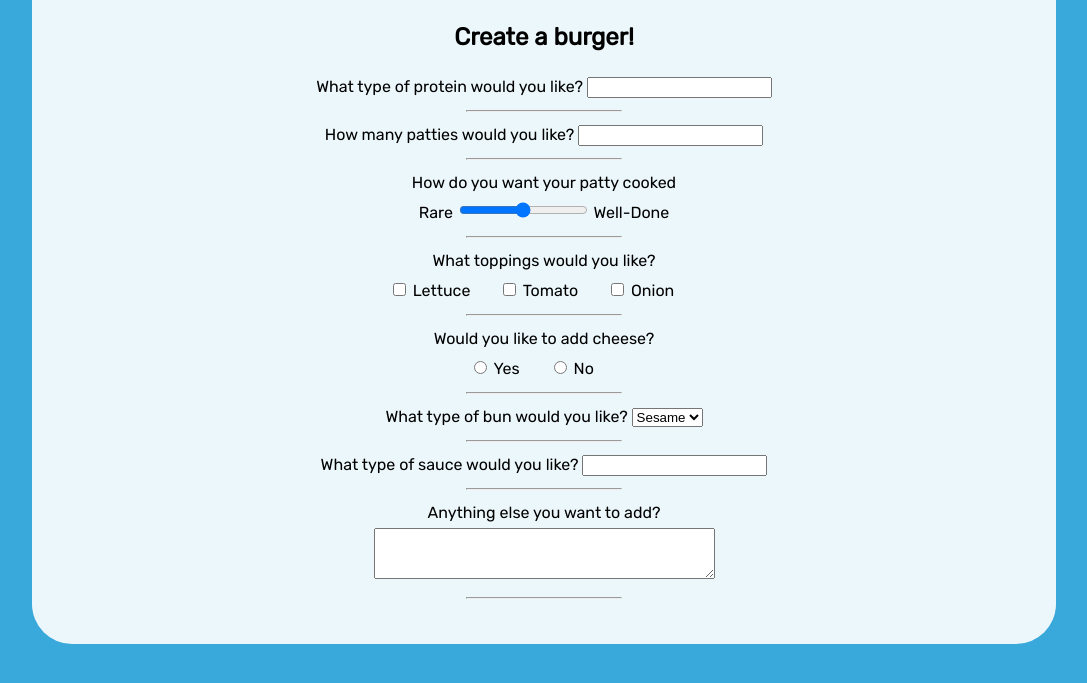
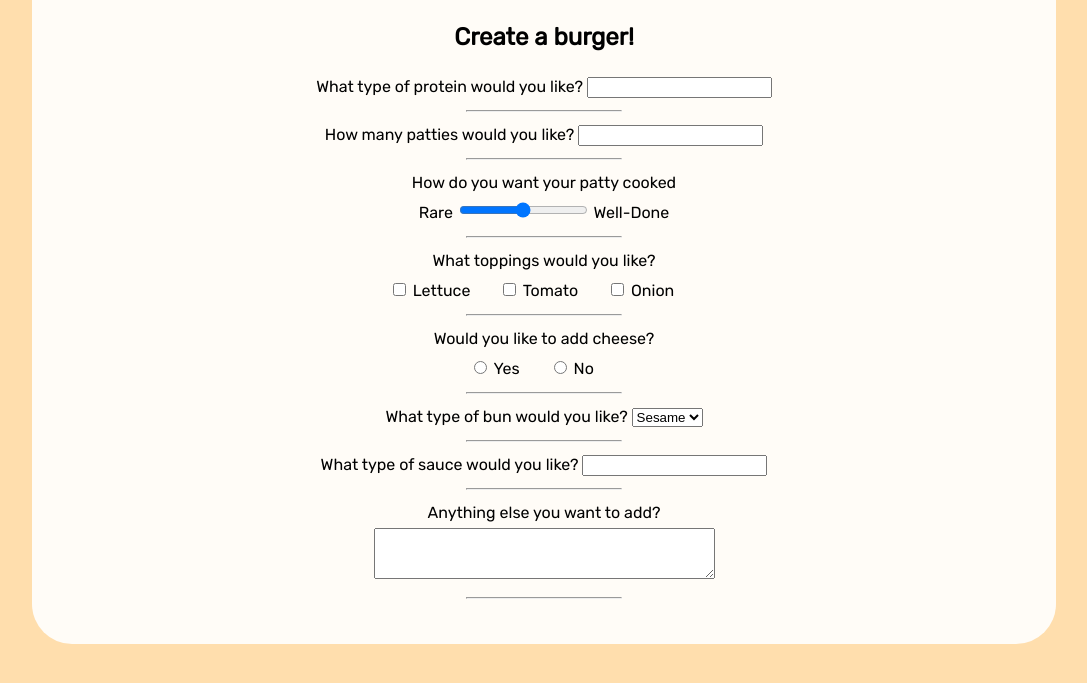
Before and after one commit to scnkera/cAL6Forms, a plain HTML site: page index.html in a window 1280 px wide. Shown: the part 154-837 px from the top of the page, without its empty margins (96-1183 px from the left). Drawn offline with Linux system fonts and the light colour scheme.

Commit message:
background color change

```diff
--- a/style.css
+++ b/style.css
@@ -1,5 +1,5 @@
 body {
-    background-color: rgb(57, 169, 219);
+    background-color: navajowhite;
     font-family: Rubik, Arial;
     margin: 0 auto;
   }
```
